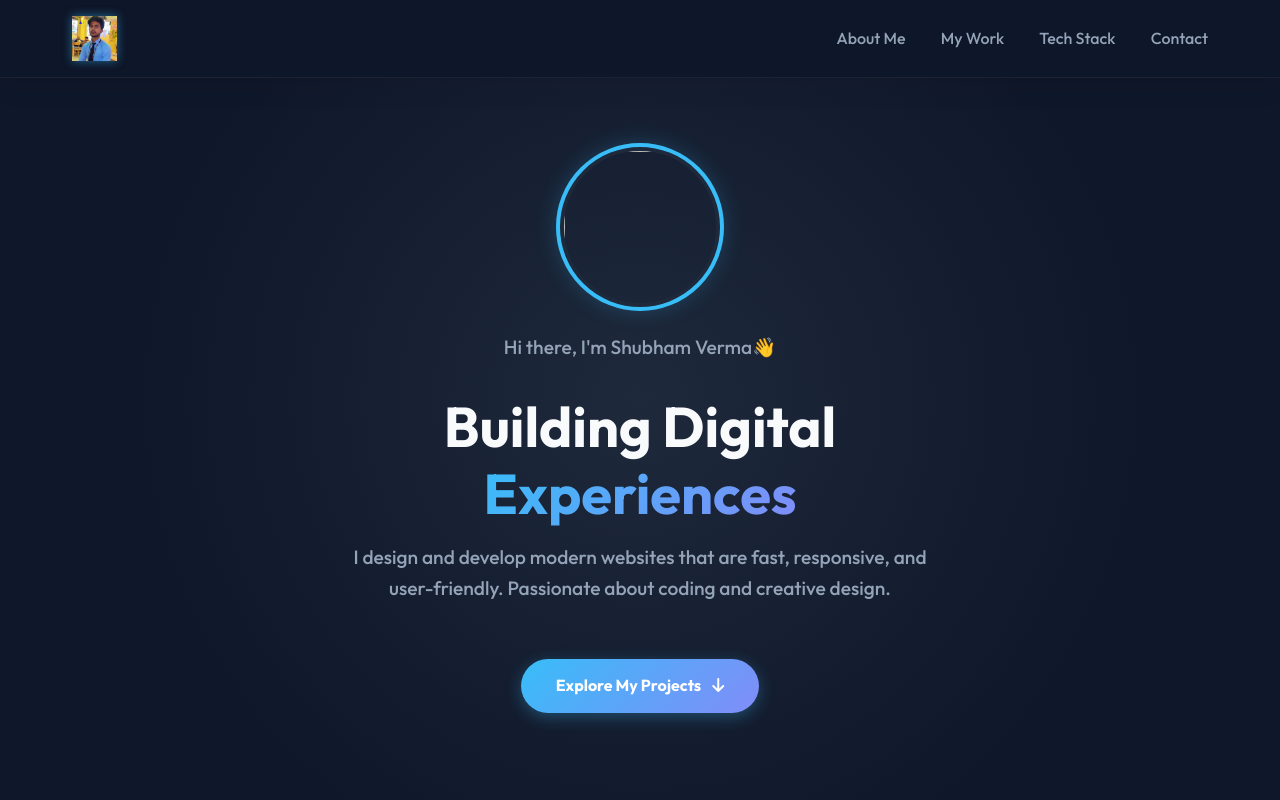
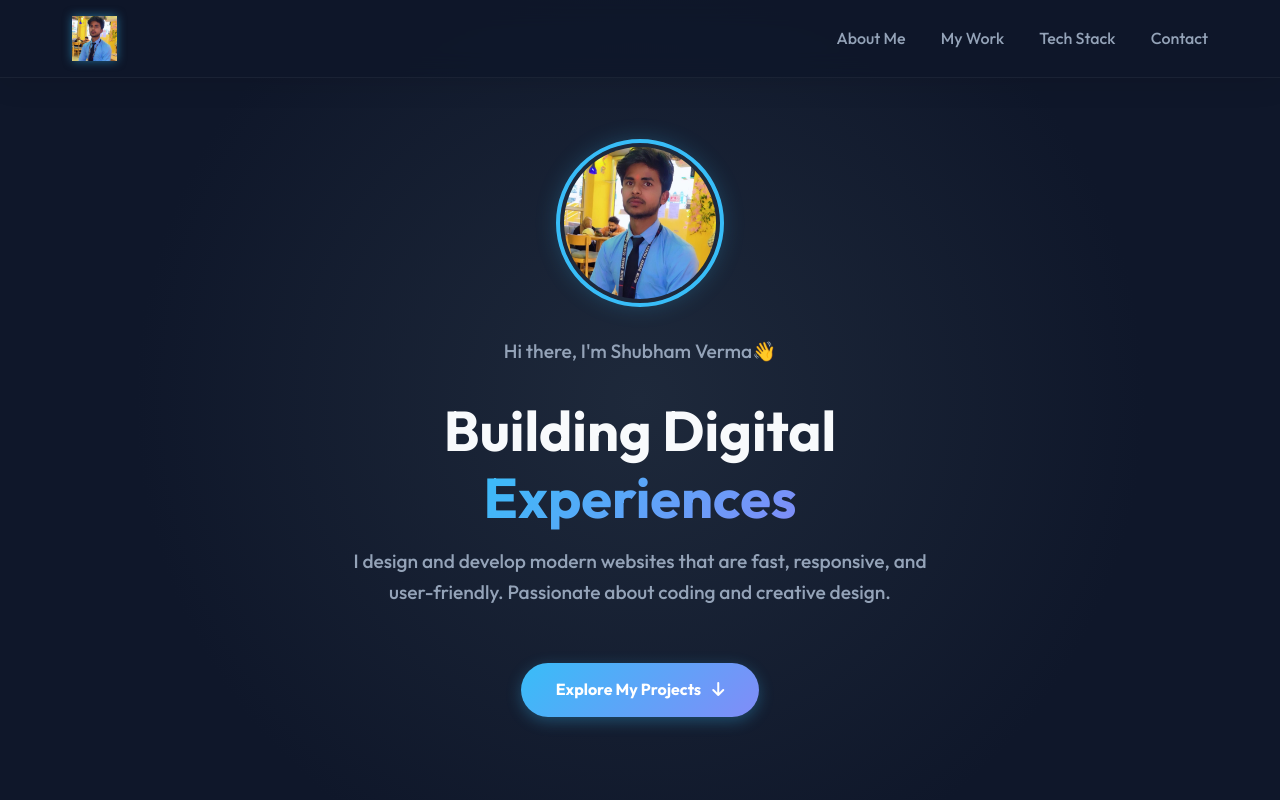
Before and after one commit to shubhamraghuvanshi2424/portflios, a plain HTML site: page index.html in a window 1280 px wide. Shown: the top 800 px of the page. Drawn offline with Linux system fonts and the light colour scheme.

Commit message:
Restore original index.html content
Restored the original content of the index.html file, including the structure, styles, and sections for the portfolio website.

```diff
--- a/index.html
+++ b/index.html
@@ -407,7 +407,7 @@
 
     <section class="hero" id="about">
         <div class="hero-content">
-            <img src="images/logo.jpeg alt="Profile" class="profile-pic">
+            <img src="images/logo.jpeg" alt="Profile" class="profile-pic">
 
             <p>Hi there, I'm Shubham Verma👋</p>
             <h1>Building Digital <br><span>Experiences</span></h1>
```
